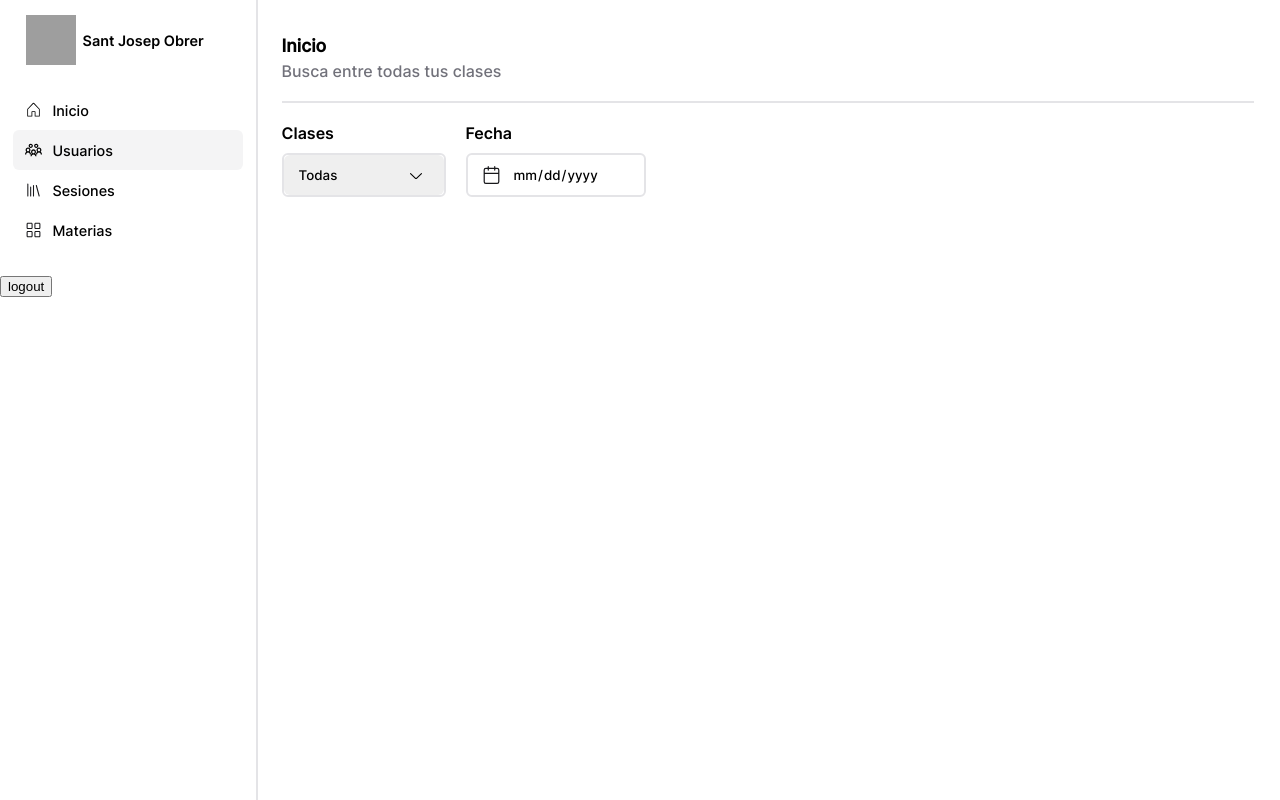
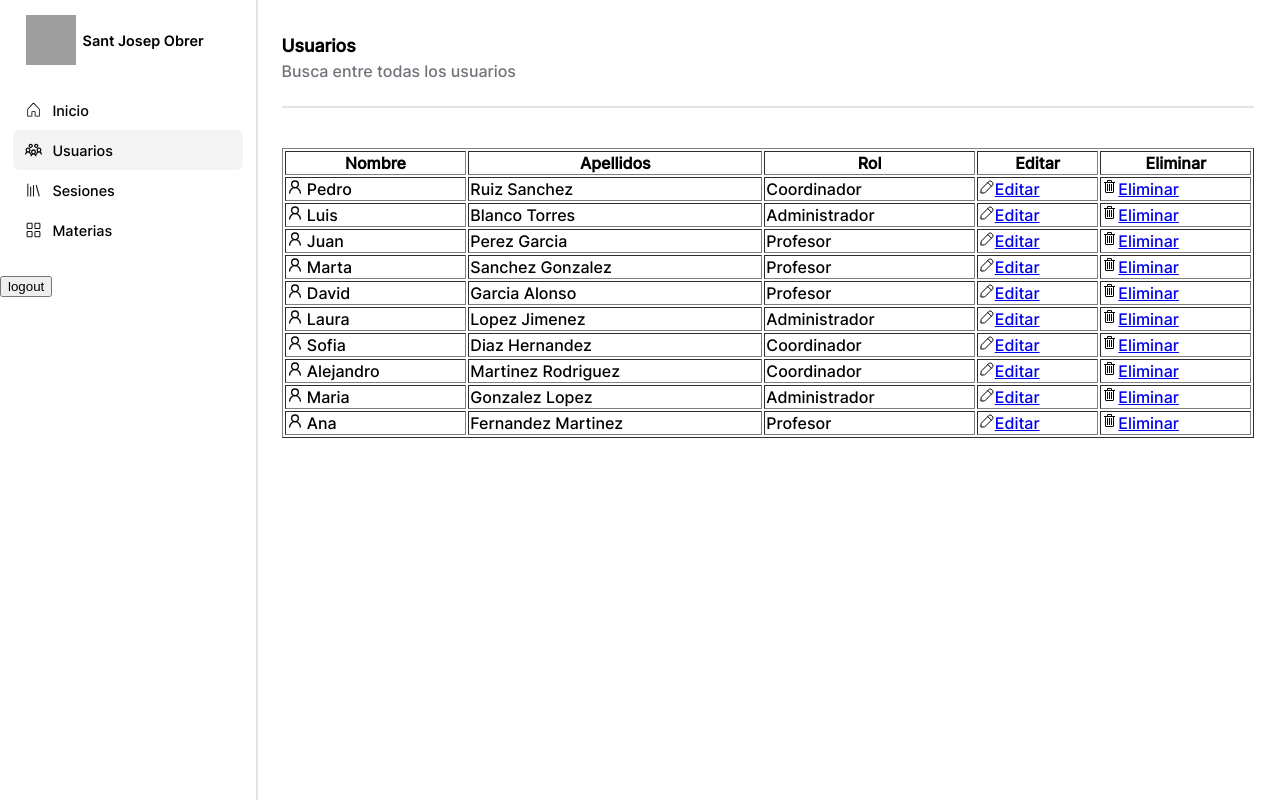
Before and after one commit to Marccb18/Extraescolares-SJO, a PHP site: page /admin/gestion_users.php in a window 1280 px wide. Run offline with PHP 8.4, Linux system fonts and the light colour scheme; the visitor is signed in with stand-in values (Sample User, id 1); data comes from the database, SQL or seed files in the repository; grey boxes are pictures that could not be loaded.

Commit message:
editar usuarios en admin ya funciona

```diff
--- a/admin/gestion_users.php
+++ b/admin/gestion_users.php
@@ -13,8 +13,7 @@
 
     $db = new PDO($conn, $fields['user'], $fields['pass']);
     $db ->setAttribute(PDO::ATTR_ERRMODE, PDO::ERRMODE_EXCEPTION);
-    $showMaterias = $db->query("SELECT * FROM materia");
-    $materias = $showMaterias->fetchAll(PDO::FETCH_ASSOC);
+    $showUsers = $db->query("SELECT * FROM personal");
     $db = null;
 ?>
 <!DOCTYPE html>
@@ -66,38 +65,47 @@
     <div id="main">
         <div id="content">
             <div id="title">
-                <h3>Inicio</h3>
-                <p>Busca entre todas tus clases</p>
+                <h3>Usuarios</h3>
+                <p>Busca entre todas los usuarios<p>
             </div>
-            <div id="filter">
-                <div id="clases">
-                    <p>Clases</p>
-                    <div id="select-container">
-                        <select name="clases">
-                            <option value="">Todas</option>
-                            <?php
-                                foreach ($materias as $materia) { ?>
-                                    <option value="<?= $materia['Nombre']?>"><?= $materia['Nombre'] ?></option>
-                            <?php } ?>
-                        </select>
-                        <img src="../assets/img/arrow-select.svg" alt="Arrow Select">
-                    </div>
-                </div>
-                <div id="fecha">
-                    <p>Fecha</p>
-                    <div id="date-container">
-                        <img src="../assets/img/Calendar.svg" alt="Calendar">
-                        <input type="date">
-                    </div>
-                </div>
-            </div>
-            <div id="main-content">
-                <?php
-                    foreach ($materias as $materia) { ?>
-                        <div class="item">
+            <div class="main-content">
+                <table border="1">
+                    <tr>
+                        <th>Nombre</th>
+                        <th>Apellidos</th>
+                        <th>Rol</th>
+                        <th>Editar</th>
+                        <th>Eliminar</th>
+                    </tr>
+                    <?php foreach ($showUsers as $user) {?>
+                        <tr>
+                            <td>
+                                <img src="../assets/img/user.svg" alt="user">
+                                <?= $user['Nombre'] ?>
+                            </td>
+                            <td><?= $user['Apellidos'] ?></td>
+                            <td>
+                                <?php
+                                    switch ($user['ROL']) {
+                                        case 'PRO':
+                                            echo 'Profesor';
+                                            break;
 
-                        </div>
-                <?php }?>
+                                        case 'COO':
+                                            echo 'Coordinador';
+                                            break;
+
+                                        case 'ADM':
+                                            echo 'Administrador';
+                                            break;
+                                    }
+                                ?>
+                            </td>
+                            <td><a href="edit_user.php?id=<?= $user['DNI'] ?>"><img src="../assets/img/pen.svg" alt="">Editar</a></td>
+                            <td><a href="#"><img src="../assets/img/trash.svg" alt="">Eliminar</a></td>
+                        </tr>
+                    <?php } ?>
+                </table>
             </div>
         </div>
     </div>
--- a/assets/css/admin_dashboard.css
+++ b/assets/css/admin_dashboard.css
@@ -276,3 +276,8 @@ body {
     color: rgba(113, 113, 122, 1);
     font-size: 0.8rem;
 }
+
+table {
+    width: 100%;
+    margin-top: 40px;
+}
--- a/assets/css/profesor_dashboard.css
+++ b/assets/css/profesor_dashboard.css
@@ -50,6 +50,7 @@ body {
 #titlelogo p {
     font-size: 0.9rem;
     font-family: Inter-B;
+    text-wrap: balance;
     margin: 0;
     padding: 0;
     display: flex;
```
Also changed, not shown: admin/edit_user.php (added, +54 -0 lines), admin/update_user.php (added, +42 -0 lines), assets/img/pen.svg (added), assets/img/trash.svg (added), assets/img/user.svg (added).
